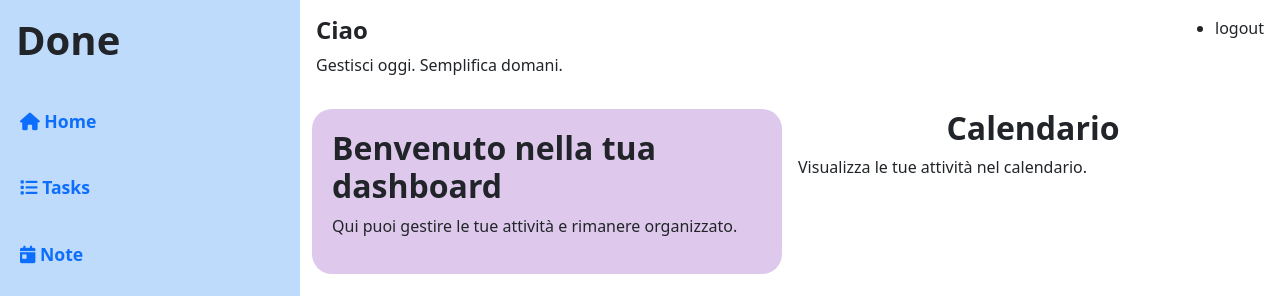
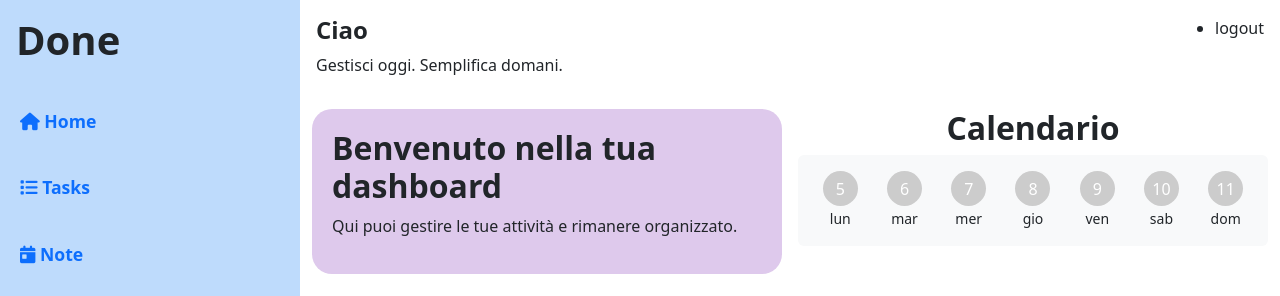
Before and after one commit to DanielaEsposito/to-do-list, a React (Vite) app: page /home in a window 1280 px wide. Shown: the top 296 px of the page. Built offline with nearby package versions, Linux system fonts and the light colour scheme; no server answers.

Commit message:
add first new calendar to homepage

```diff
--- /dev/null
+++ b/src/components/WeeklyTaskSummary.jsx
@@ -0,0 +1,54 @@
+import React from "react";
+
+const getWeekDates = () => {
+  const today = new Date();
+  const dayOfWeek = today.getDay(); // 0 (Sun) - 6 (Sat)
+  const start = new Date(today);
+  start.setDate(today.getDate() - dayOfWeek + 1); // start Monday
+
+  return Array.from({ length: 7 }, (_, i) => {
+    const date = new Date(start);
+    date.setDate(start.getDate() + i);
+    return date;
+  });
+};
+
+const formatDate = (date) => date.toISOString().split("T")[0];
+
+export default function WeeklyTaskSummary({ tasks }) {
+  const weekDates = getWeekDates();
+
+  return (
+    <div className="d-flex justify-content-between bg-light p-3 rounded">
+      {weekDates.map((date) => {
+        const dateStr = formatDate(date);
+        const dayTasks = tasks.filter((t) => t.date === dateStr);
+        const color = dayTasks.length > 0 ? "#0d6efd" : "#ccc";
+
+        return (
+          <div key={dateStr} className="text-center" style={{ width: "12%" }}>
+            <div
+              style={{
+                backgroundColor: color,
+                width: "35px",
+                height: "35px",
+                borderRadius: "50%",
+                margin: "0 auto",
+                color: "white",
+                display: "flex",
+                alignItems: "center",
+                justifyContent: "center",
+              }}
+              title={dayTasks.map((t) => t.title).join(", ")}
+            >
+              {date.getDate()}
+            </div>
+            <small>
+              {date.toLocaleDateString("it-IT", { weekday: "short" })}
+            </small>
+          </div>
+        );
+      })}
+    </div>
+  );
+}
--- a/src/pages/HomePage.jsx
+++ b/src/pages/HomePage.jsx
@@ -1,5 +1,6 @@
 import { useAuth } from "../context/AuthContext";
 import { Link } from "react-router-dom";
+import WeeklyTaskSummary from "../components/WeeklyTaskSummary";
 export default function HomePage() {
   const { user, notes, tasks } = useAuth(); // Usa direttamente le tasks dal context
 
@@ -19,7 +20,7 @@ export default function HomePage() {
           <div className="col-6">
             <div className="home-card calendar-card">
               <h2 className="fw-semibold text-center">Calendario</h2>
-              <p>Visualizza le tue attività nel calendario.</p>
+              <WeeklyTaskSummary tasks={tasks} />
             </div>
           </div>
         </div>
@@ -49,65 +50,7 @@ export default function HomePage() {
                     </small>
                   </p>
                 </div>
-                <div className="card-footer d-flex justify-content-between">
-                  <button className="btn ">
-                    <Link
-                      to={`/modifytask/${task.id}`}
-                      className="fa-solid fa-pencil"
-                    ></Link>
-                  </button>
-                  <button
-                    type="button"
-                    className="btn"
-                    data-bs-toggle="modal"
-                    data-bs-target={`#modal-${task.id}`}
-                  >
-                    <i className="fa-solid fa-trash"></i>
-                  </button>
-                </div>
-              </div>
-              <div
-                className="modal fade"
-                id={`modal-${task.id}`}
-                tabIndex="-1"
-                aria-labelledby={`modal-label-${task.id}`}
-                aria-hidden="true"
-              >
-                <div className="modal-dialog modal-dialog-centered">
-                  <div className="modal-content">
-                    <div className="modal-header">
-                      <h1
-                        className="modal-title fs-5"
-                        id={`modal-label-${task.id}`}
-                      >
-                        Sicuro di voler eliminare questa attività?
-                      </h1>
-                      <button
-                        type="button"
-                        className="btn-close"
-                        data-bs-dismiss="modal"
-                        aria-label="Close"
-                      ></button>
-                    </div>
-                    <div className="modal-footer">
-                      <button
-                        type="button"
-                        className="btn btn-secondary"
-                        data-bs-dismiss="modal"
-                      >
-                        Annulla
-                      </button>
-                      <button
-                        type="button"
-                        className="btn btn-danger"
-                        onClick={() => deliteForm(task.id)}
-                        data-bs-dismiss="modal"
-                      >
-                        Elimina
-                      </button>
-                    </div>
-                  </div>
-                </div>
+                <div className="card-footer d-flex justify-content-between"></div>
               </div>
             </div>
           ))}
@@ -127,61 +70,6 @@ export default function HomePage() {
                   <h5 className="fw-semibold card-title">{note.title}</h5>
                   <p className="card-text">{note.description}</p>
                 </div>
-                <div className="card-footer d-flex justify-content-between">
-                  <button className="btn ">
-                    <Link className="fa-solid fa-pencil"></Link>
-                  </button>
-                  <button
-                    type="button"
-                    className="btn"
-                    data-bs-toggle="modal"
-                    data-bs-target={`#modal-${note.id}`}
-                  >
-                    <i className="fa-solid fa-trash"></i>
-                  </button>
-                </div>
-                <div
-                  className="modal fade"
-                  id={`modal-${note.id}`}
-                  tabIndex="-1"
-                  aria-labelledby={`modal-label-${note.id}`}
-                  aria-hidden="true"
-                >
-                  <div className="modal-dialog modal-dialog-centered">
-                    <div className="modal-content">
-                      <div className="modal-header">
-                        <h1
-                          className="modal-title fs-5"
-                          id={`modal-label-${note.id}`}
-                        >
-                          Sicuro di voler eliminare questa nota?
-                        </h1>
-                        <button
-                          type="button"
-                          className="btn-close"
-                          data-bs-dismiss="modal"
-                          aria-label="Close"
-                        ></button>
-                      </div>
-                      <div className="modal-footer">
-                        <button
-                          type="button"
-                          className="btn btn-secondary"
-                          data-bs-dismiss="modal"
-                        >
-                          Annulla
-                        </button>
-                        <button
-                          type="button"
-                          className="btn btn-danger"
-                          data-bs-dismiss="modal"
-                        >
-                          Elimina
-                        </button>
-                      </div>
-                    </div>
-                  </div>
-                </div>
               </div>
             </div>
           ))}
```
